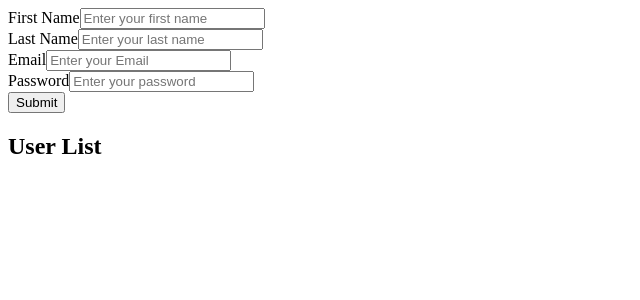
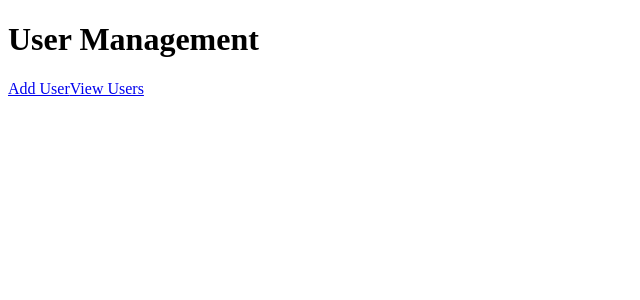
Before and after one commit to Meharunnesa/next-js-project, a Next.js app: page / in a window 1280 px wide. Shown: the top 300 px of the page, without its empty margins (0-640 px from the left). Built offline with nearby package versions, Linux system fonts and the light colour scheme.

Commit message:
Update: home page with navigation

```diff
--- a/src/app/page.js
+++ b/src/app/page.js
@@ -1,13 +1,18 @@
-'use client';
-
-import AddForm from './components/AddForm';
-import UsersList from './components/UsersList';
+import Link from 'next/link';
 
 export default function Home() {
   return (
-    <div className="max-w-[1280px] mx-auto py-10 space-y-10">
-      <AddForm/>
-      <UsersList/>
+    <div className="max-w-[1280px] mx-auto py-10 space-y-4">
+      <h1 className="text-3xl font-bold">User Management</h1>
+
+      <div className="space-x-4">
+        <Link href="/form" className="underline text-blue-600">
+          Add User
+        </Link>
+        <Link href="/users" className="underline text-blue-600">
+          View Users
+        </Link>
+      </div>
     </div>
   );
 }
```
